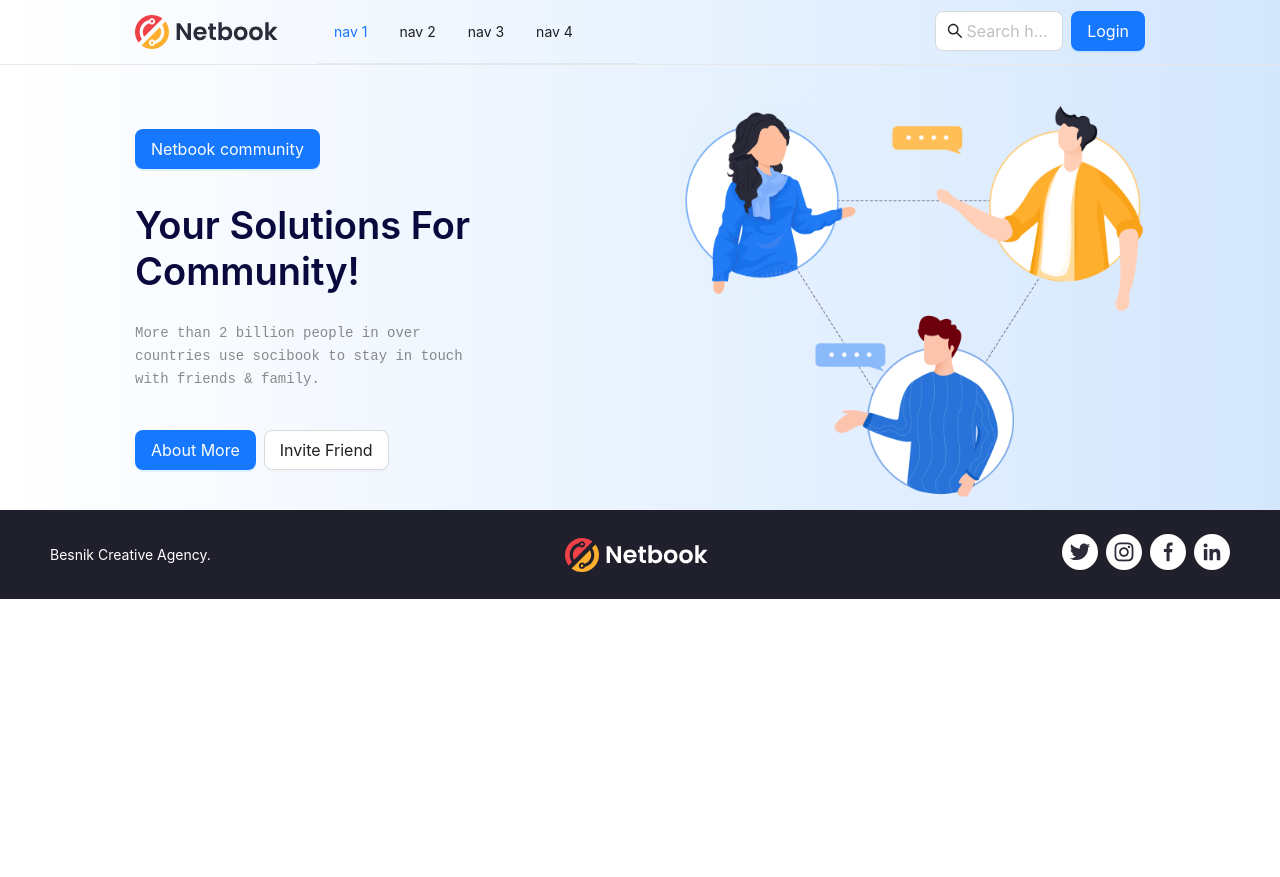
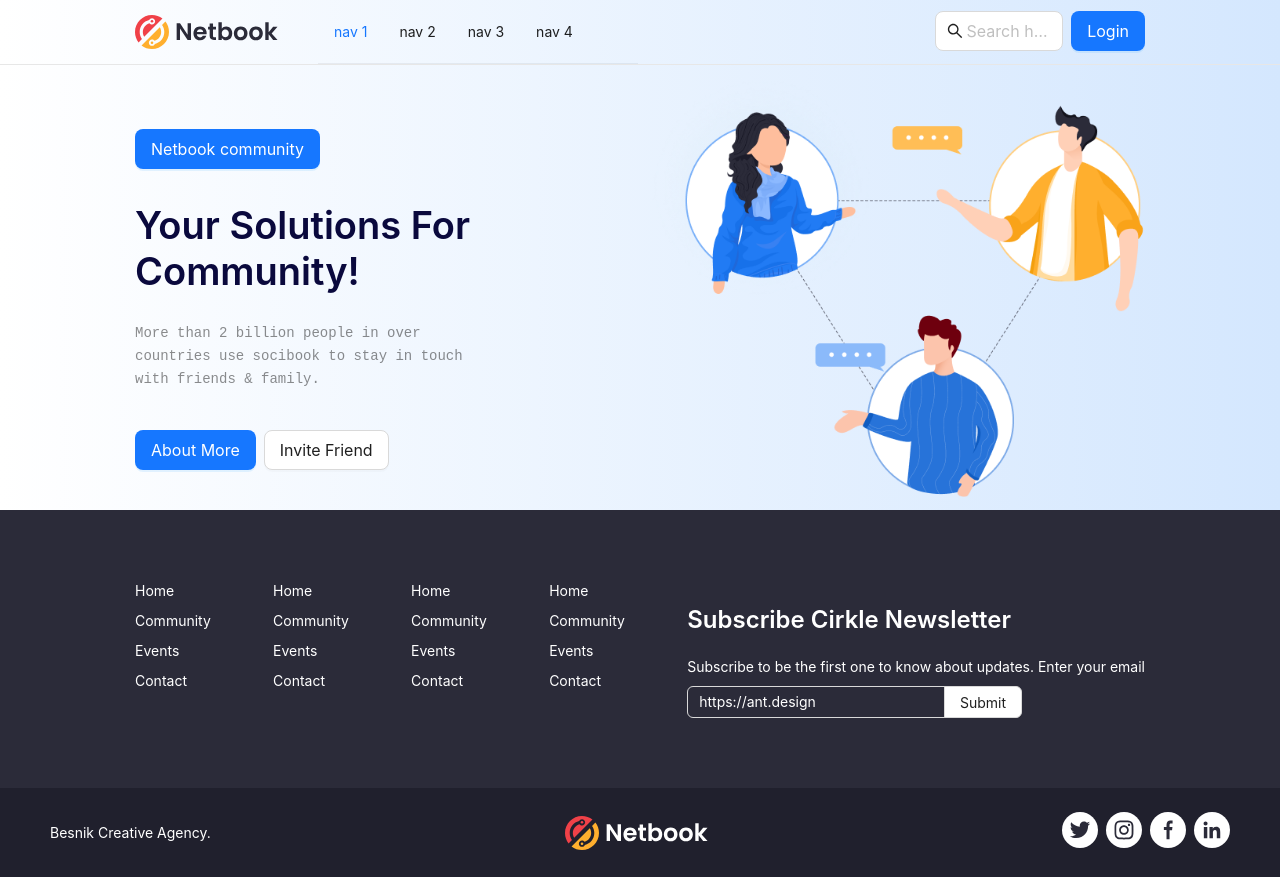
Before and after one commit to saqlain11/netbook-cms, a React (Vite) app: page / in a window 1280 px wide. Before the commit the page ends 800 px from the top, so only its background shows below. Built offline with nearby package versions, Linux system fonts and the light colour scheme.

Commit message:
static secondary footer

```diff
--- a/src/components/organisms/base-layout.tsx
+++ b/src/components/organisms/base-layout.tsx
@@ -1,9 +1,37 @@
-import { Affix, Layout, Row } from "antd";
+import {
+  Affix,
+  Button,
+  Col,
+  Input,
+  Layout,
+  Row,
+  Space,
+  Typography,
+} from "antd";
 import StickyHeader from "./sticky-header";
 import { Outlet } from "react-router-dom";
 import { useRef } from "react";
 import PrimaryFooter from "./primary-footer";
 const { Content } = Layout;
+const linkMock = [
+  {
+    label: "Home",
+    subLink: ["Home", "Community", "Events", "Contact"],
+  },
+
+  {
+    label: "Home",
+    subLink: ["Home", "Community", "Events", "Contact"],
+  },
+  {
+    label: "Home",
+    subLink: ["Home", "Community", "Events", "Contact"],
+  },
+  {
+    label: "Home",
+    subLink: ["Home", "Community", "Events", "Contact"],
+  },
+];
 
 const BaseLayout: React.FC = () => {
   const headerRef = useRef<HTMLDivElement>(null);
@@ -16,7 +44,39 @@ const BaseLayout: React.FC = () => {
         <Outlet />
       </Content>
       {/* secondary-footer */}
-      <Row></Row>
+      <Row
+        justify="space-between"
+        style={{
+          backgroundColor: "#2B2B39",
+          padding: "70px 135px",
+          color: "#fff",
+        }}
+      >
+        {linkMock.map((link) => (
+          <Col>
+            <Space direction="vertical">
+              {link.subLink.map((l) => (
+                <Typography.Text style={{ color: "#fff" }}>{l}</Typography.Text>
+              ))}
+            </Space>
+          </Col>
+        ))}
+        <Col>
+          <Space direction="vertical">
+            <Typography.Title level={3} style={{ color: "#fff" }}>
+              Subscribe Cirkle Newsletter
+            </Typography.Title>
+            <Typography.Text style={{ color: "#fff" }}>
+              Subscribe to be the first one to know about updates. Enter your
+              email
+            </Typography.Text>
+            <Input.Group compact>
+      <Input style={{ width: 'calc(100% - 200px)',backgroundColor:"transparent",color:"#fff" }} defaultValue="https://ant.design" />
+      <Button>Submit</Button>
+    </Input.Group>
+          </Space>
+        </Col>
+      </Row>
       {/* primary-footer */}
       <PrimaryFooter />
     </Layout>
--- /dev/null
+++ b/src/components/organisms/primary-footer.module.scss
@@ -0,0 +1,6 @@
+.primary-footer {
+  background-color: #20202d;
+  .all-reserved {
+    color: #ffffff;
+  }
+}
--- a/src/components/organisms/primary-footer.tsx
+++ b/src/components/organisms/primary-footer.tsx
@@ -5,14 +5,15 @@ import NetbookLogo from "@netbook/assets/netbook-logo.svg";
 import Twitter from "@netbook/assets/twitter.svg";
 import { Col, Row, Space, Typography, Layout } from "antd";
 import { Link } from "react-router-dom";
+import styles from "./primary-footer.module.scss";
 
 const { Footer } = Layout;
 const PrimaryFooter: React.FC = () => {
   return (
-    <Footer style={{ backgroundColor: "#20202D", color: "#fff" }}>
+    <Footer className={styles["primary-footer"]}>
       <Row align="middle" justify="space-between">
         <Col>
-          <Typography.Text style={{ color: "#fff" }}>
+          <Typography.Text className={styles["all-reserved"]}>
             Besnik Creative Agency.
           </Typography.Text>
         </Col>
```
